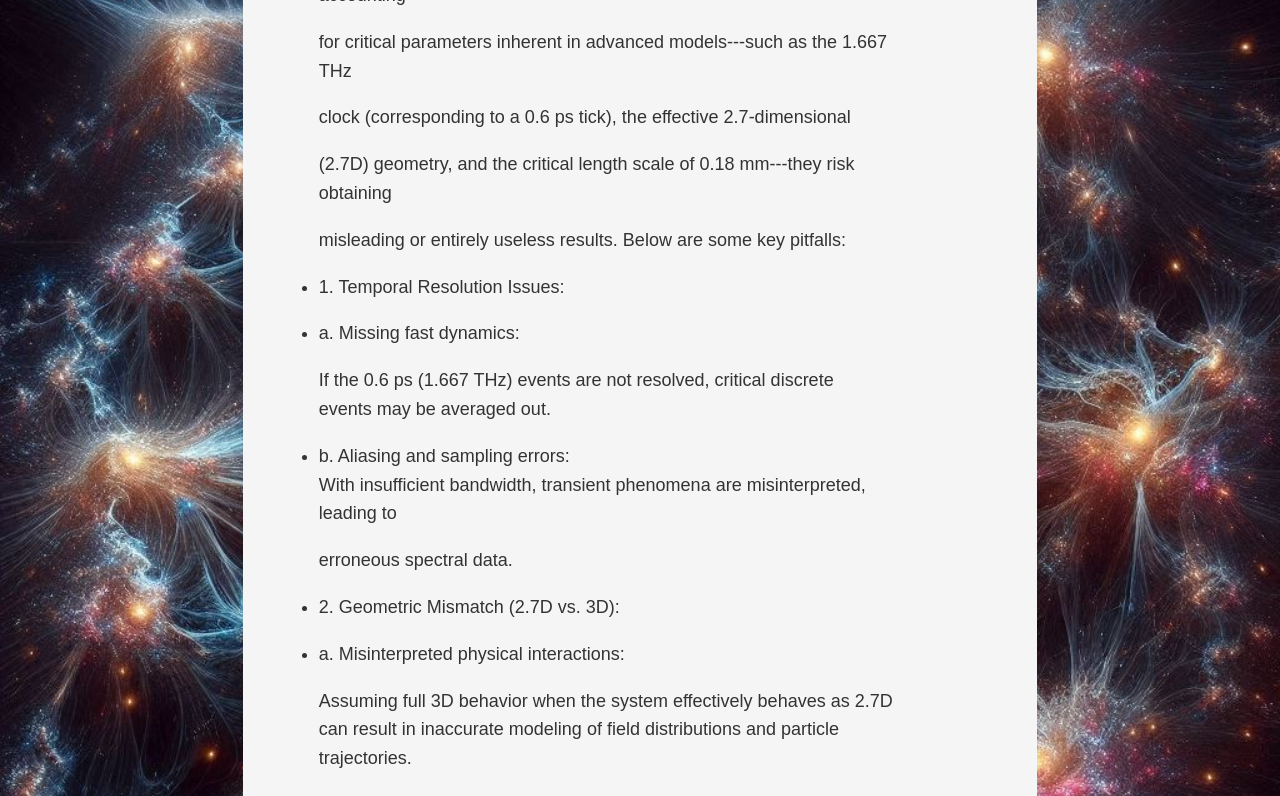
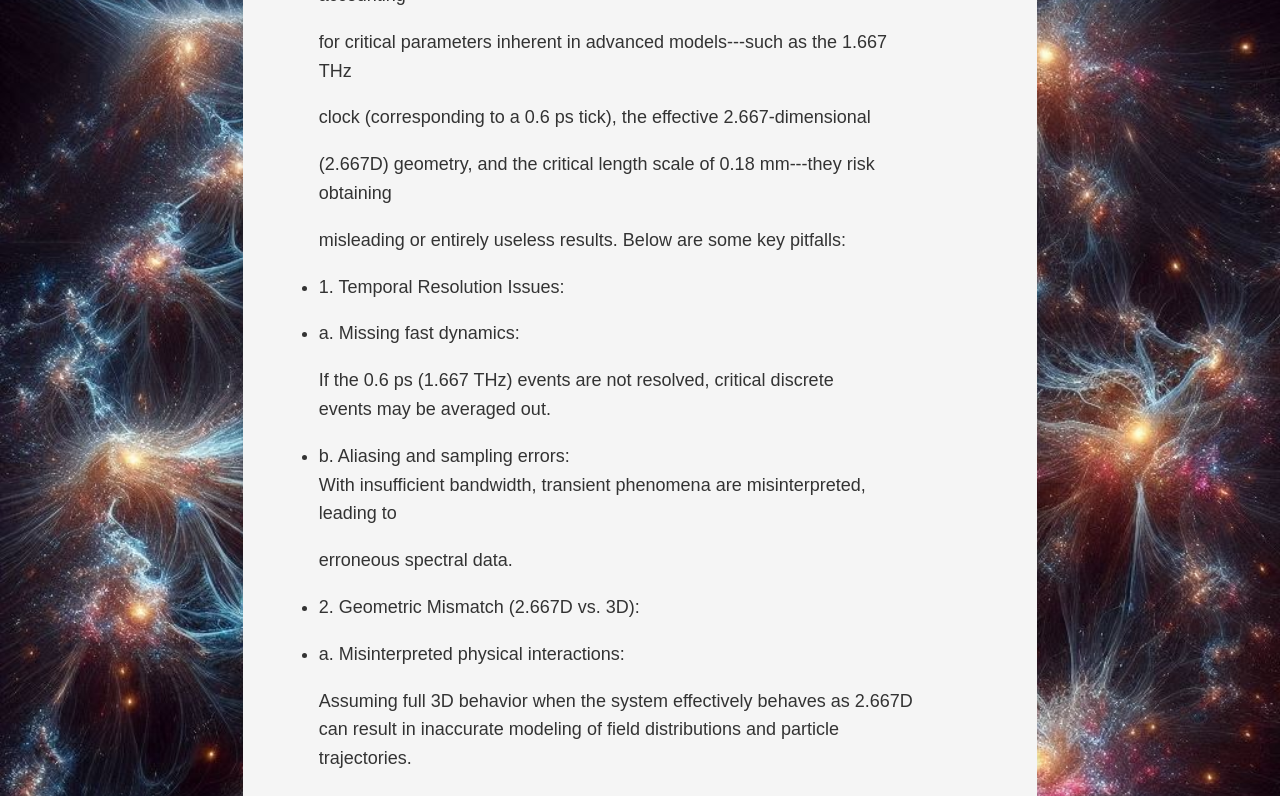
Before and after one commit to CosmicReplicator/AeonLoop, a Jekyll site: the page built from Papers/ghost_resolution.html, in a window 1280 px wide and 1400 px high. Shown: the part 257-1053 px from the top of the window. Built offline with Jekyll 4.4.1, drawn with Linux system fonts in a browser that asks for light colours.

Commit message:
Update ghost_resolution.html

```diff
--- a/Papers/ghost_resolution.html
+++ b/Papers/ghost_resolution.html
@@ -10,8 +10,8 @@ title: "ghost resolution"
 accounting</p>
 <p>for critical parameters inherent in advanced models---such as the 1.667
 THz</p>
-<p>clock (corresponding to a 0.6 ps tick), the effective 2.7-dimensional</p>
-<p>(2.7D) geometry, and the critical length scale of 0.18 mm---they risk
+<p>clock (corresponding to a 0.6 ps tick), the effective 2.667-dimensional</p>
+<p>(2.667D) geometry, and the critical length scale of 0.18 mm---they risk
 obtaining</p>
 <p>misleading or entirely useless results. Below are some key pitfalls:</p>
 <ul>
@@ -32,13 +32,13 @@ leading to</p>
 <p>erroneous spectral data.</p>
 <ul>
 <li>
-<p>2. Geometric Mismatch (2.7D vs. 3D):</p>
+<p>2. Geometric Mismatch (2.667D vs. 3D):</p>
 </li>
 <li>
 <p>a. Misinterpreted physical interactions:</p>
 </li>
 </ul>
-<p>Assuming full 3D behavior when the system effectively behaves as 2.7D
+<p>Assuming full 3D behavior when the system effectively behaves as 2.667D
 can result in inaccurate modeling of field distributions and particle
 trajectories.</p>
 <ul>
```
